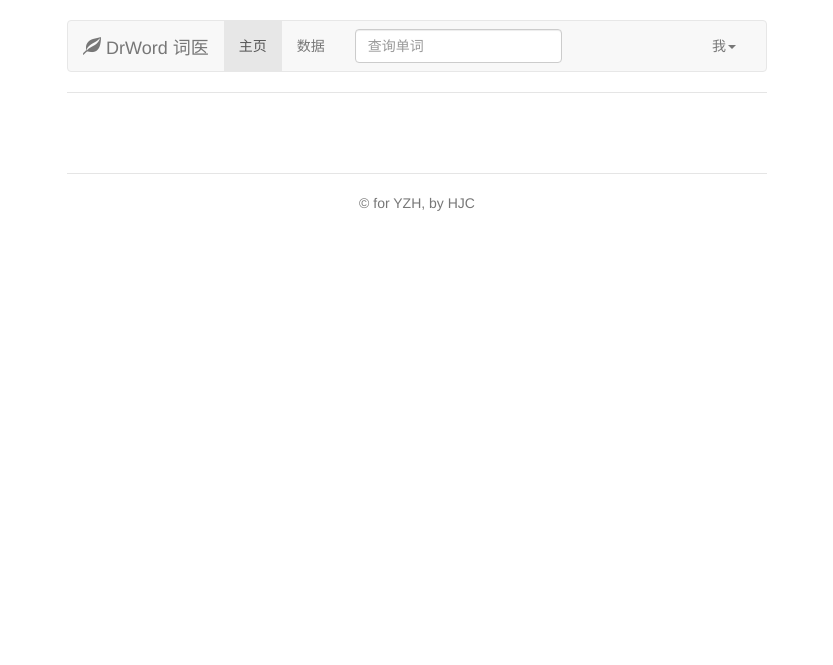
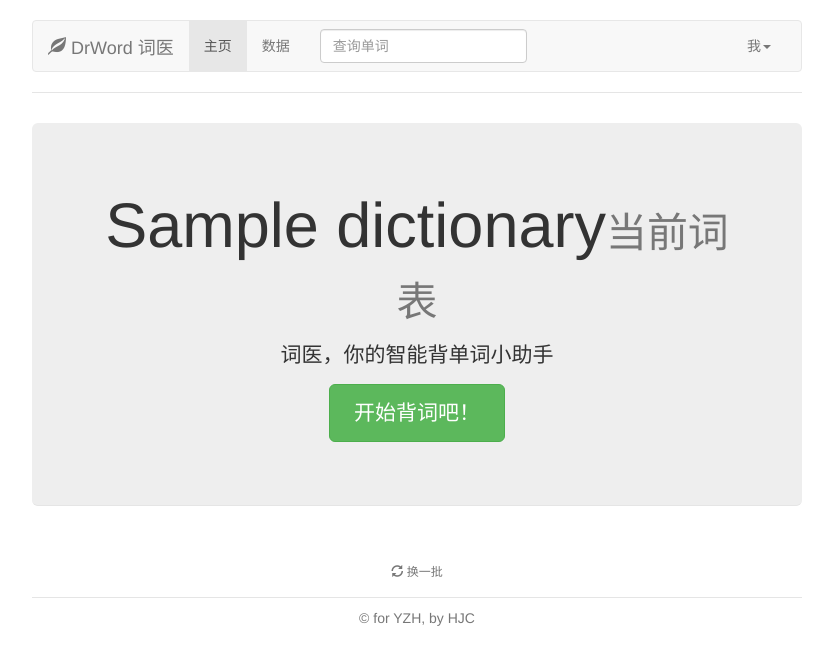
Before and after one commit to hjc18/alphabet, a Django app: page / in a window 1280 px wide. Shown: the top 665 px of the page, without its empty margins (223-1056 px from the left). Run offline with Django 3.2, Linux system fonts and the light colour scheme; tables that the repository leaves empty hold one stand-in row (values such as "Sample post"); some libraries are stand-ins or nearby versions.

Commit message:
finish home page

```diff
--- a/reciting/templates/base.html
+++ b/reciting/templates/base.html
@@ -6,8 +6,9 @@
     <meta name="viewport" content="width=device-width, initial-scale=1, maximum-scale=1">
     <title>{% block title %}{% endblock %}</title>
 
-    <link href="{% static 'bootstrap/css/bootstrap.min.css' %}" rel="stylesheet">
-    <link href="{% static 'css/base.css' %}" rel="stylesheet">
+    <!-- bootstrap v3 -->
+    <link href="{% static 'bootstrap/css/bootstrap.min.css' %}" rel="stylesheet" type="text/css">
+    <link href="{% static 'css/base.css' %}" rel="stylesheet" type="text/css">
     {% block css %}{% endblock %}
 </head>
 
@@ -15,7 +16,7 @@
 <script src="{% static 'js/jquery.min.js' %}"></script>
 <script src="{% static 'bootstrap/js/bootstrap.min.js' %}"></script>
 
-<div class="container">
+<div class="container" id="main-container">
     <div class="header clearfix">
         <nav class="navbar navbar-default">
             <div class="container-fluid">
@@ -87,11 +88,6 @@
 
     {% block content %}{% endblock %}
 
-
-
-    <div class="row marketing">
-    </div>
-
     <footer class="footer text-center">
         <p>&copy for YZH, by HJC</p>
     </footer>
--- a/reciting/templates/home.html
+++ b/reciting/templates/home.html
@@ -2,15 +2,52 @@
 {% load static %}
 {% block title %}词医-主页{% endblock %}
 {% block css %}
-    <link rel="stylesheet" href="{% static 'home.css' %}">
+    <link rel="stylesheet" href="{% static 'css/home.css' %}" type="text/css">
 {% endblock %}
 
 {% block content %}
     <div class="jumbotron">
-        <h1>词医，智能背词</h1>
-        <p class="lead">Cras justo odio, dapibus ac facilisis in, egestas eget quam. Fusce dapibus, tellus ac cursus
-            commodo, tortor mauris condimentum nibh, ut fermentum massa justo sit amet risus.</p>
-        <p><a class="btn btn-lg btn-success" href="#" role="button">Sign up today</a></p>
+        <h1>{{ dic_name }}<small>当前词表</small></h1>
+        <p class="lead">词医，你的智能背单词小助手</p>
+        <p><a class="btn btn-lg btn-success" href="#" role="button">开始背词吧！</a></p>
     </div>
 
+    <div class="row marketing">
+        <div class="col-lg-6">
+            {% for w in word_list %}
+                {% if forloop.counter0|divisibleby:2 %}
+                    <div class="panel panel-success">
+                        <div class="panel-heading">{{ w.description }}</div>
+                        <div class="panel-body">
+                            <h4>{{ w.text }} <small>{{ w.category }}</small></h4>
+                        </div>
+                    </div>
+                {% endif %}
+            {% endfor %}
+        </div>
+        <div class="col-lg-6">
+            {% for w in word_list %}
+                {% if not forloop.counter0|divisibleby:2 %}
+                    <div class="panel panel-success">
+                        <div class="panel-heading">{{ w.description }}</div>
+                        <div class="panel-body">
+                            <h4>{{ w.text }} <small>{{ w.category }}</small></h4>
+                        </div>
+                    </div>
+                {% endif %}
+            {% endfor %}
+        </div>
+    </div>
+
+    <div class="row">
+        <div class="col-lg-4 col-lg-offset-4">
+            <button type="button" class="btn btn-link btn-sm btn-block">
+                <span class="glyphicon glyphicon-refresh"></span> 换一批
+            </button>
+        </div>
+    </div>
+
+
+
+
 {% endblock %}
--- a/reciting/urls.py
+++ b/reciting/urls.py
@@ -3,6 +3,6 @@ from django.urls import path
 from . import views
 
 urlpatterns = [
-    path('', views.index, name='index'),
+    path('', views.home, name='home'),
 
 ]
--- a/reciting/views.py
+++ b/reciting/views.py
@@ -1,4 +1,24 @@
+import random
+
+from django.http import Http404
 from django.shortcuts import render
+from .models import Word, Dictionary
+
+
+def home(request):
+    try:
+        dic = Dictionary.objects.all()[0]
+    except Dictionary.DoesNotExist:
+        raise Http404("Dictionary does not exist.")
+    try:
+        # yield some 6 words
+        l = dic.word_set.count()
+        words = []
+        for i in range(min(l, 6)):
+            words.append(dic.word_set.get(pk=random.randint(0, l-1)))
+    except Word.DoesNotExist:
+        raise Http404("Word not existing")
+    return render(request, "home.html", {"dic_name": dic.name, "word_list": words})
 
 
 def index(request):
--- a/static/css/base.css
+++ b/static/css/base.css
@@ -10,7 +10,6 @@ body {
 
 /* Everything but the jumbotron gets side spacing for mobile first views */
 .header,
-.marketing,
 .footer {
   padding-right: 15px;
   padding-left: 15px;
@@ -24,44 +23,30 @@ body {
 
 /* Custom page footer */
 .footer {
-  padding-top: 19px;
+  padding-top: 10px;
   color: #777;
   border-top: 1px solid #e5e5e5;
 }
 
 /* Customize container */
-@media (min-width: 768px) {
-  .container {
-    max-width: 730px;
+@media (min-width: 800px) {
+  /*.container {*/
+  /*  max-width: 790px !important ;*/
+  /*}*/
+  #main-container {
+    max-width: 800px;
   }
 }
-.container-narrow > hr {
-  margin: 30px 0;
-}
+/*.container-narrow > hr {*/
+/*  margin: 30px 0;*/
+/*}*/
 
-/* Main marketing message and sign up button */
-.jumbotron {
-  text-align: center;
-  border-bottom: 1px solid #e5e5e5;
-}
-.jumbotron .btn {
-  padding: 14px 24px;
-  font-size: 21px;
-}
 
-/* Supporting marketing content */
-.marketing {
-  margin: 40px 0;
-}
-.marketing p + h4 {
-  margin-top: 28px;
-}
 
 /* Responsive: Portrait tablets and up */
 @media screen and (min-width: 768px) {
   /* Remove the padding we set earlier */
   .header,
-  .marketing,
   .footer {
     padding-right: 0;
     padding-left: 0;
--- a/static/css/home.css
+++ b/static/css/home.css
@@ -0,0 +1,42 @@
+.marketing {
+    padding-right: 15px;
+    padding-left: 15px;
+}
+
+/* Main marketing message and sign up button */
+.jumbotron {
+  text-align: center;
+  border-bottom: 1px solid #e5e5e5;
+}
+.jumbotron .btn {
+  padding: 14px 24px;
+  font-size: 21px;
+}
+
+/* Supporting marketing content */
+.marketing {
+  margin: 40px 0 10px;
+}
+/*.marketing p + h4 {*/
+/*  margin-top: 28px;*/
+/*}*/
+.col-lg-6 {
+    padding-right: 5px;
+    padding-left: 5px;
+}
+
+.panel {
+    margin-bottom: 10px;
+}
+
+.col-lg-4 .btn {
+    color: #777;
+    margin-bottom: 10px;
+}
+
+@media screen and (min-width: 768px) {
+    .marketing {
+        padding-left: 0;
+        padding-right: 0;
+    }
+}
```
